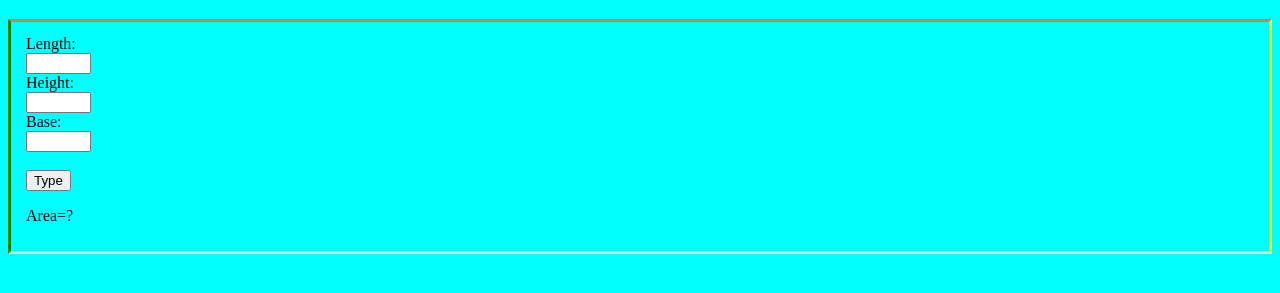
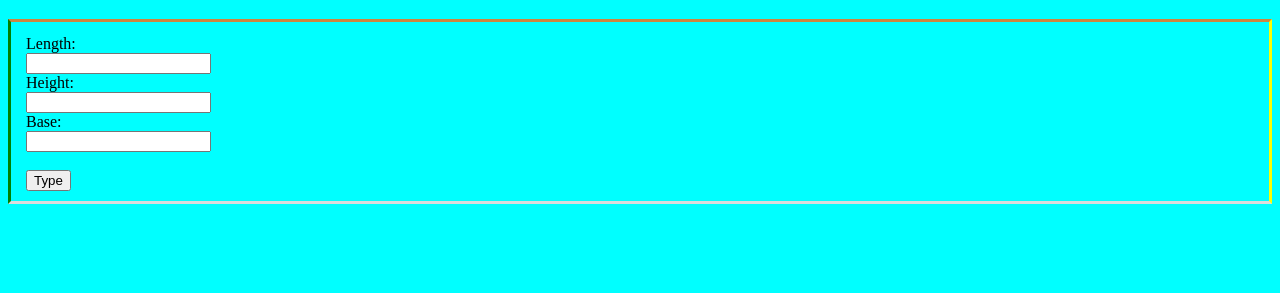
Before and after one commit to Kariuki62/second-week-project, a plain HTML site: page second.html in a window 1280 px wide. Shown: the part 61-354 px from the top of the page. Drawn offline with Linux system fonts and the light colour scheme.

Commit message:
index file

```diff
--- a/second.html
+++ b/second.html
@@ -6,25 +6,25 @@
     <title>Second Week Project </title>
     <meta name="viewport" content="width=device-width, initial-scale=1">
     <link rel="stylesheet" type="text/css" media="screen" href="css/second.css" />
-    <script src="main.js"></script>
+
 </head>
 <body>
     <h1>Types of Triangles</h1>
     <div class="form">
-    <form>
-        Length:<br>
-        <input type="text" size=5 id="Length">
+
+        <form>
+         Length:<br>
+        <input type="number" size=5 id="Length">
         <br>
-        Height:<br>
-        <input type="text" size=5 id="Height">
+          Height:<br>
+           <input type="number" size=5 id="Height">
             <br>
             Base:<br>
-            <input type="text" size=5 id="Base">
+            <input type="number" size=5 id="Base">
             <br><br>
-            <button type="submit" onclick="triangleType">Type</button>
+            <button type="button" onclick="triangleType" id="Type">Type</button>
     </form>
-    <p id="output">Area=?</p>
 </div>
-
+<script src="js/script.js"></script>
 </body>
 </html>
```
